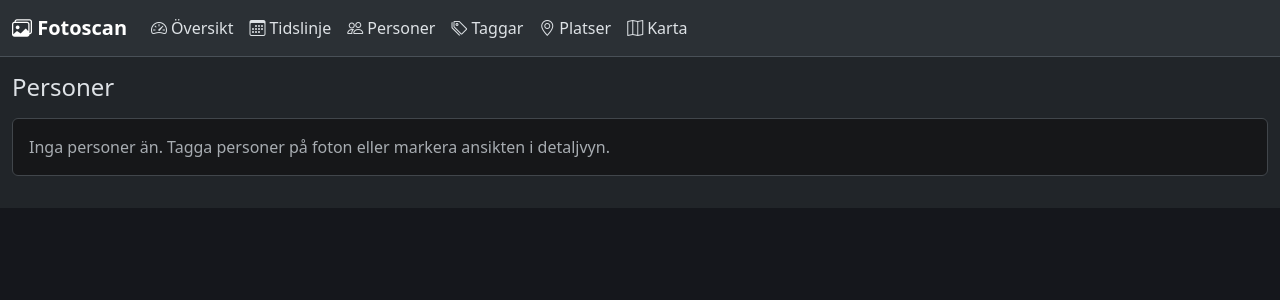
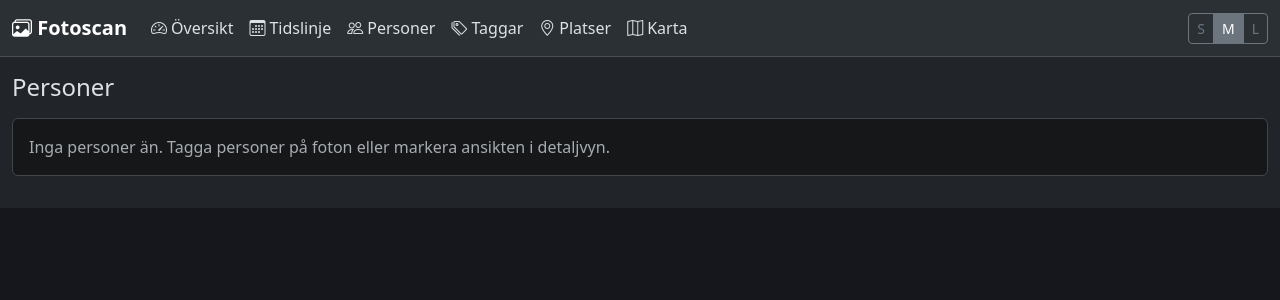
Before and after one commit to Armandur/fotoscan, a FastAPI app: page /persons in a window 1280 px wide. Shown: the top 300 px of the page. Run offline with FastAPI, Linux system fonts and the light colour scheme; some libraries are stand-ins or nearby versions.

Commit message:
Visa personer/taggar på galleri-korten + justerbar kortstorlek
- Galleri-/översiktskorten visar nu personer och taggar precis som korten
  i person-/tagg-/plats-/tidslinjevyerna.
- Kortstorlek (S/M/L) väljs i navbaren och styr gallery-grid via
  --card-min i alla vyer; valet sparas i localStorage.

Co-Authored-By: Claude Opus 4.8 <noreply@anthropic.com>

```diff
--- a/app/static/css/style.css
+++ b/app/static/css/style.css
@@ -2,7 +2,7 @@
 
 .gallery-grid {
     display: grid;
-    grid-template-columns: repeat(auto-fill, minmax(150px, 1fr));
+    grid-template-columns: repeat(auto-fill, minmax(var(--card-min, 150px), 1fr));
     gap: .75rem;
 }
 .photo-card {
--- a/app/static/js/utils.js
+++ b/app/static/js/utils.js
@@ -193,6 +193,27 @@ document.addEventListener("keydown", (e) => {
     if (e.key === "Escape") _closeLightbox();
 });
 
+// Kortstorlek: sätter --card-min på gallery-grid, sparas i localStorage så
+// valet gäller i alla vyer (galleri, person/tagg/plats/tidslinje/dubbletter).
+function applyCardSize(px) {
+    document.documentElement.style.setProperty("--card-min", px + "px");
+    document.querySelectorAll("#card-size button").forEach((b) =>
+        b.classList.toggle("active", b.dataset.size === String(px)));
+}
+// Körs direkt (utils.js laddas sist i body -> #card-size finns redan).
+(() => {
+    applyCardSize(localStorage.getItem("cardSize") || "150");
+    const group = document.getElementById("card-size");
+    if (group) {
+        group.addEventListener("click", (e) => {
+            const b = e.target.closest("button[data-size]");
+            if (!b) return;
+            localStorage.setItem("cardSize", b.dataset.size);
+            applyCardSize(b.dataset.size);
+        });
+    }
+})();
+
 // Markera thumbnails som laddade så skeleton-shimmern stängs av.
 function initSkeletons() {
     document.querySelectorAll("img.card-img-top").forEach((img) => {
--- a/app/templates/base.html
+++ b/app/templates/base.html
@@ -36,6 +36,11 @@
                 <i class="bi bi-map"></i> Karta
             </a>
             <div class="d-flex align-items-center gap-2 ms-auto">
+                <div class="btn-group btn-group-sm" role="group" aria-label="Kortstorlek" id="card-size" title="Kortstorlek">
+                    <button type="button" class="btn btn-outline-secondary" data-size="110">S</button>
+                    <button type="button" class="btn btn-outline-secondary" data-size="150">M</button>
+                    <button type="button" class="btn btn-outline-secondary" data-size="230">L</button>
+                </div>
                 {% block headeractions %}{% endblock %}
             </div>
         </div>
```
Also changed, not shown: app/templates/index.html (+8 -0 lines).
